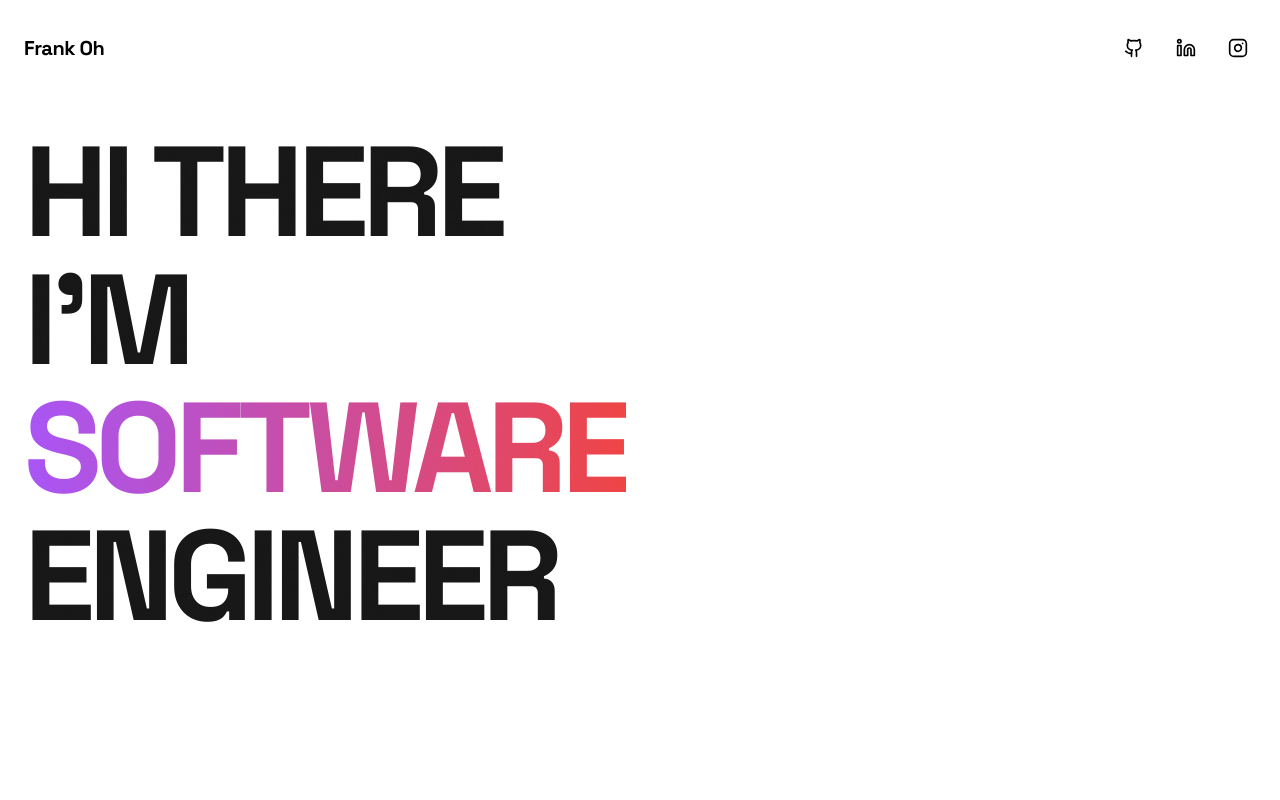
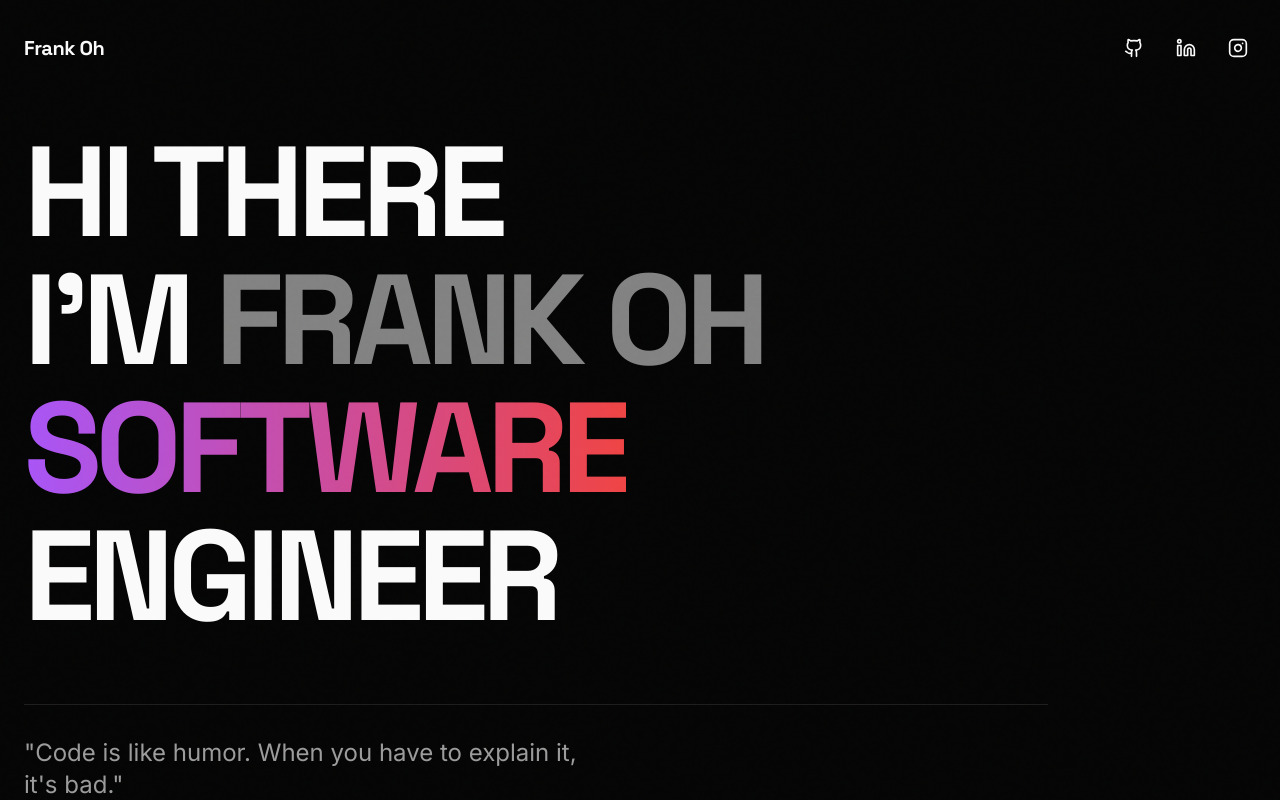
Before and after one commit to kenshin579/v2.advenoh.pe.kr, a Next.js app: page / in a window 1280 px wide. Shown: the top 800 px of the page. Built offline with nearby package versions, Linux system fonts and the light colour scheme.

Commit message:
fix: Apply dark mode by default
Add dark className to html tag to enable dark mode CSS variables

🤖 Generated with [Claude Code](https://claude.com/claude-code)

Co-Authored-By: Claude <noreply@anthropic.com>

```diff
--- a/app/layout.tsx
+++ b/app/layout.tsx
@@ -75,7 +75,7 @@ export default function RootLayout({
   const websiteData = getWebSiteStructuredData()
 
   return (
-    <html lang="ko">
+    <html lang="ko" className="dark">
       <head>
         <script
           type="application/ld+json"
```
